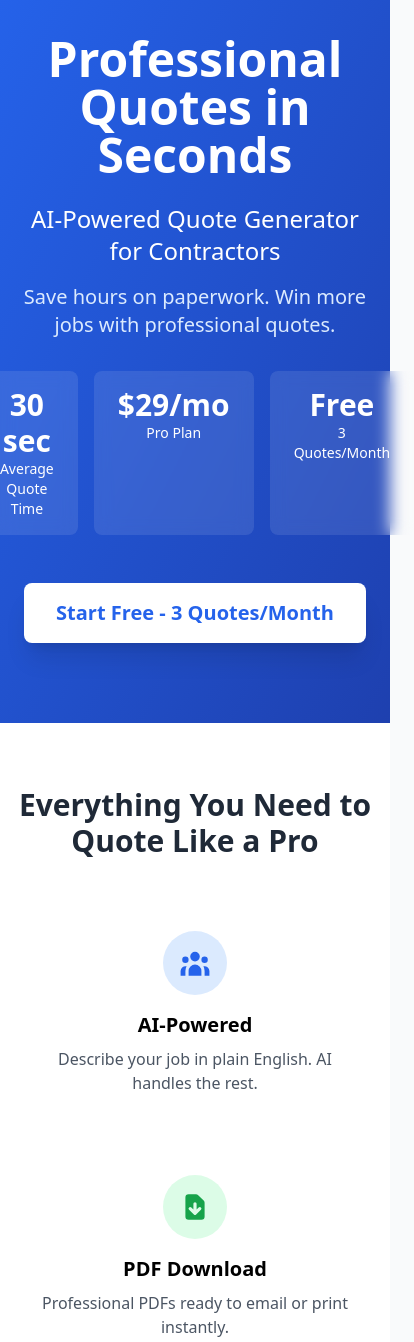
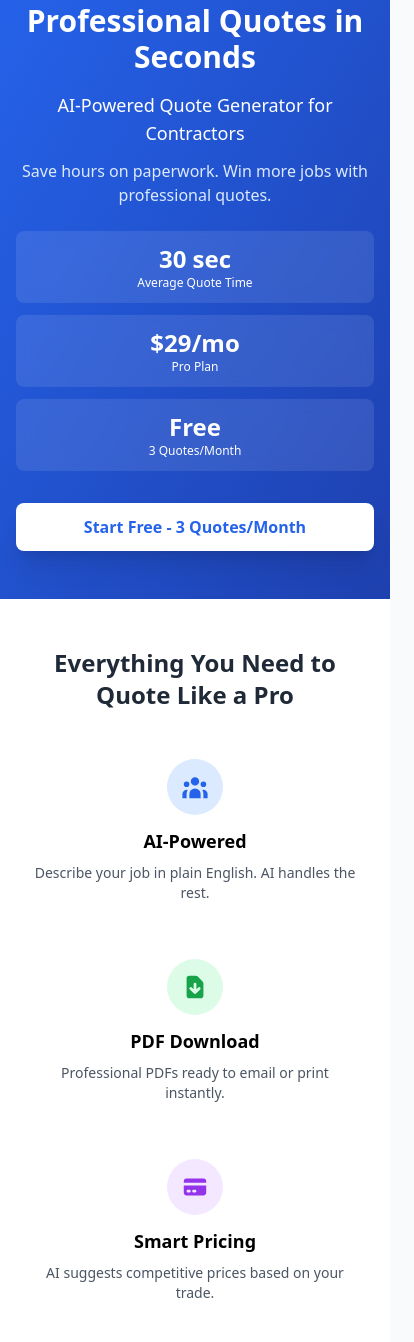
Before and after one commit to jpiccampbell-prog/SmartQuote-App, a website: page index.html in a window 390 px wide. Shown: the part 117-1459 px from the top of the page, 414 px wide, since content can reach past the window. Drawn offline with nearby package versions, Linux system fonts and the light colour scheme; no server answers.

Commit message:
Update index.html

```diff
--- a/index.html
+++ b/index.html
@@ -34,68 +34,68 @@
   </header>
 
   <!-- HERO SECTION -->
-  <section id="heroSection" class="bg-gradient-to-br from-blue-600 to-blue-800 text-white py-20">
-    <div class="container mx-auto px-4 text-center">
-      <h2 class="text-5xl font-bold mb-6">Professional Quotes in Seconds</h2>
-      <p class="text-2xl mb-4">AI-Powered Quote Generator for Contractors</p>
-      <p class="text-xl mb-8 text-blue-100">Save hours on paperwork. Win more jobs with professional quotes.</p>
-
-      <div class="flex justify-center gap-4 mb-12">
-        <div class="bg-white/10 backdrop-blur px-6 py-4 rounded-lg">
-          <div class="text-3xl font-bold">30 sec</div>
-          <div class="text-sm">Average Quote Time</div>
-        </div>
-        <div class="bg-white/10 backdrop-blur px-6 py-4 rounded-lg">
-          <div class="text-3xl font-bold">$29/mo</div>
-          <div class="text-sm">Pro Plan</div>
-        </div>
-        <div class="bg-white/10 backdrop-blur px-6 py-4 rounded-lg">
-          <div class="text-3xl font-bold">Free</div>
-          <div class="text-sm">3 Quotes/Month</div>
+  <section id="heroSection" class="bg-gradient-to-br from-blue-600 to-blue-800 text-white py-12 md:py-20">
+    <div class="container mx-auto px-4 text-center max-w-6xl">
+      <h2 class="text-3xl sm:text-4xl md:text-5xl font-bold mb-4 md:mb-6">Professional Quotes in Seconds</h2>
+      <p class="text-lg sm:text-xl md:text-2xl mb-3 md:mb-4">AI-Powered Quote Generator for Contractors</p>
+      <p class="text-base sm:text-lg md:text-xl mb-6 md:mb-8 text-blue-100">Save hours on paperwork. Win more jobs with professional quotes.</p>
+
+      <div class="flex flex-col sm:flex-row justify-center gap-3 sm:gap-4 mb-8 md:mb-12 max-w-2xl mx-auto">
+        <div class="bg-white/10 backdrop-blur px-4 sm:px-6 py-3 sm:py-4 rounded-lg">
+          <div class="text-2xl sm:text-3xl font-bold">30 sec</div>
+          <div class="text-xs sm:text-sm">Average Quote Time</div>
+        </div>
+        <div class="bg-white/10 backdrop-blur px-4 sm:px-6 py-3 sm:py-4 rounded-lg">
+          <div class="text-2xl sm:text-3xl font-bold">$29/mo</div>
+          <div class="text-xs sm:text-sm">Pro Plan</div>
+        </div>
+        <div class="bg-white/10 backdrop-blur px-4 sm:px-6 py-3 sm:py-4 rounded-lg">
+          <div class="text-2xl sm:text-3xl font-bold">Free</div>
+          <div class="text-xs sm:text-sm">3 Quotes/Month</div>
         </div>
       </div>
 
-      <button onclick="showSignup()" class="bg-white text-blue-600 px-8 py-4 rounded-lg text-xl font-bold hover:bg-gray-100 shadow-xl transform hover:scale-105 transition">
+      <button onclick="showSignup()" class="bg-white text-blue-600 px-6 sm:px-8 py-3 sm:py-4 rounded-lg text-base sm:text-lg md:text-xl font-bold hover:bg-gray-100 shadow-xl transform hover:scale-105 transition w-full sm:w-auto">
         Start Free - 3 Quotes/Month
       </button>
     </div>
   </section>
 
   <!-- FEATURES SECTION -->
-  <section id="featuresSection" class="py-16 bg-white">
-    <div class="container mx-auto px-4">
-      <h3 class="text-3xl font-bold text-center mb-12 text-gray-800">Everything You Need to Quote Like a Pro</h3>
-
-      <div class="grid md:grid-cols-3 gap-8">
-        <div class="text-center p-6">
-          <div class="bg-blue-100 w-16 h-16 rounded-full flex items-center justify-center mx-auto mb-4">
-            <svg class="w-8 h-8 text-blue-600" fill="currentColor" viewBox="0 0 20 20">
+  <section id="featuresSection" class="py-12 md:py-16 bg-white">
+    <div class="container mx-auto px-4 max-w-6xl">
+      <h3 class="text-2xl sm:text-3xl font-bold text-center mb-8 md:mb-12 text-gray-800">Everything You Need to Quote Like a Pro</h3>
+
+      <div class="grid sm:grid-cols-2 md:grid-cols-3 gap-6 md:gap-8">
+        <div class="text-center p-4 md:p-6">
+          <div class="bg-blue-100 w-14 h-14 md:w-16 md:h-16 rounded-full flex items-center justify-center mx-auto mb-3 md:mb-4">
+            <svg class="w-7 h-7 md:w-8 md:h-8 text-blue-600" fill="currentColor" viewBox="0 0 20 20">
               <path d="M13 6a3 3 0 11-6 0 3 3 0 016 0zM18 8a2 2 0 11-4 0 2 2 0 014 0zM14 15a4 4 0 00-8 0v3h8v-3zM6 8a2 2 0 11-4 0 2 2 0 014 0zM16 18v-3a5.972 5.972 0 00-.75-2.906A3.005 3.005 0 0119 15v3h-3zM4.75 12.094A5.973 5.973 0 004 15v3H1v-3a3 3 0 013.75-2.906z"/>
             </svg>
           </div>
-          <h4 class="text-xl font-bold mb-2">AI-Powered</h4>
-          <p class="text-gray-600">Describe your job in plain English. AI handles the rest.</p>
-        </div>
-
-        <div class="text-center p-6">
-          <div class="bg-green-100 w-16 h-16 rounded-full flex items-center justify-center mx-auto mb-4">
-            <svg class="w-8 h-8 text-green-600" fill="currentColor" viewBox="0 0 20 20">
+          <h4 class="text-lg md:text-xl font-bold mb-2">AI-Powered</h4>
+          <p class="text-sm md:text-base text-gray-600">Describe your job in plain English. AI handles the rest.</p>
+        </div>
+
+        <div class="text-center p-4 md:p-6">
+          <div class="bg-green-100 w-14 h-14 md:w-16 md:h-16 rounded-full flex items-center justify-center mx-auto mb-3 md:mb-4">
+            <svg class="w-7 h-7 md:w-8 md:h-8 text-green-600" fill="currentColor" viewBox="0 0 20 20">
               <path fill-rule="evenodd" d="M6 2a2 2 0 00-2 2v12a2 2 0 002 2h8a2 2 0 002-2V7.414A2 2 0 0015.414 6L12 2.586A2 2 0 0010.586 2H6zm5 6a1 1 0 10-2 0v3.586l-1.293-1.293a1 1 0 10-1.414 1.414l3 3a1 1 0 001.414 0l3-3a1 1 0 00-1.414-1.414L11 11.586V8z" clip-rule="evenodd"/>
             </svg>
           </div>
-          <h4 class="text-xl font-bold mb-2">PDF Download</h4>
-          <p class="text-gray-600">Professional PDFs ready to email or print instantly.</p>
-        </div>
-
-        <div class="text-center p-6">
-          <div class="bg-purple-100 w-16 h-16 rounded-full flex items-center justify-center mx-auto mb-4">
-            <svg class="w-8 h-8 text-purple-600" fill="currentColor" viewBox="0 0 20 20">
+          <h4 class="text-lg md:text-xl font-bold mb-2">PDF Download</h4>
+          <p class="text-sm md:text-base text-gray-600">Professional PDFs ready to email or print instantly.</p>
+        </div>
+
+        <div class="text-center p-4 md:p-6 sm:col-span-2 md:col-span-1">
+          <div class="bg-purple-100 w-14 h-14 md:w-16 md:h-16 rounded-full flex items-center justify-center mx-auto mb-3 md:mb-4">
+            <svg class="w-7 h-7 md:w-8 md:h-8 text-purple-600" fill="currentColor" viewBox="0 0 20 20">
               <path d="M4 4a2 2 0 00-2 2v1h16V6a2 2 0 00-2-2H4z"/>
               <path fill-rule="evenodd" d="M18 9H2v5a2 2 0 002 2h12a2 2 0 002-2V9zM4 13a1 1 0 011-1h1a1 1 0 110 2H5a1 1 0 01-1-1zm5-1a1 1 0 100 2h1a1 1 0 100-2H9z" clip-rule="evenodd"/>
             </svg>
           </div>
-          <h4 class="text-xl font-bold mb-2">Smart Pricing</h4>
-          <p class="text-gray-600">AI suggests competitive prices based on your trade.</p>
+          <h4 class="text-lg md:text-xl font-bold mb-2">Smart Pricing</h4>
+          <p class="text-sm md:text-base text-gray-600">AI suggests competitive prices based on your trade.</p>
         </div>
       </div>
     </div>
```
